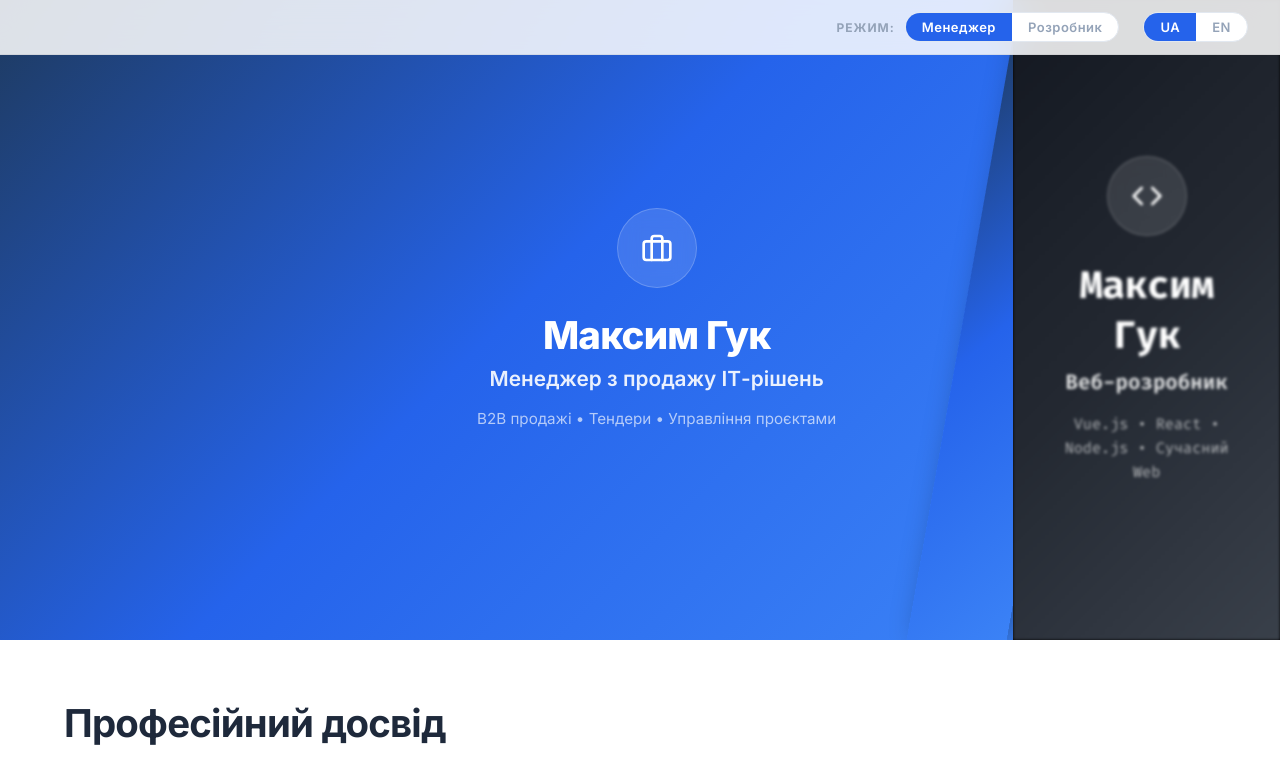
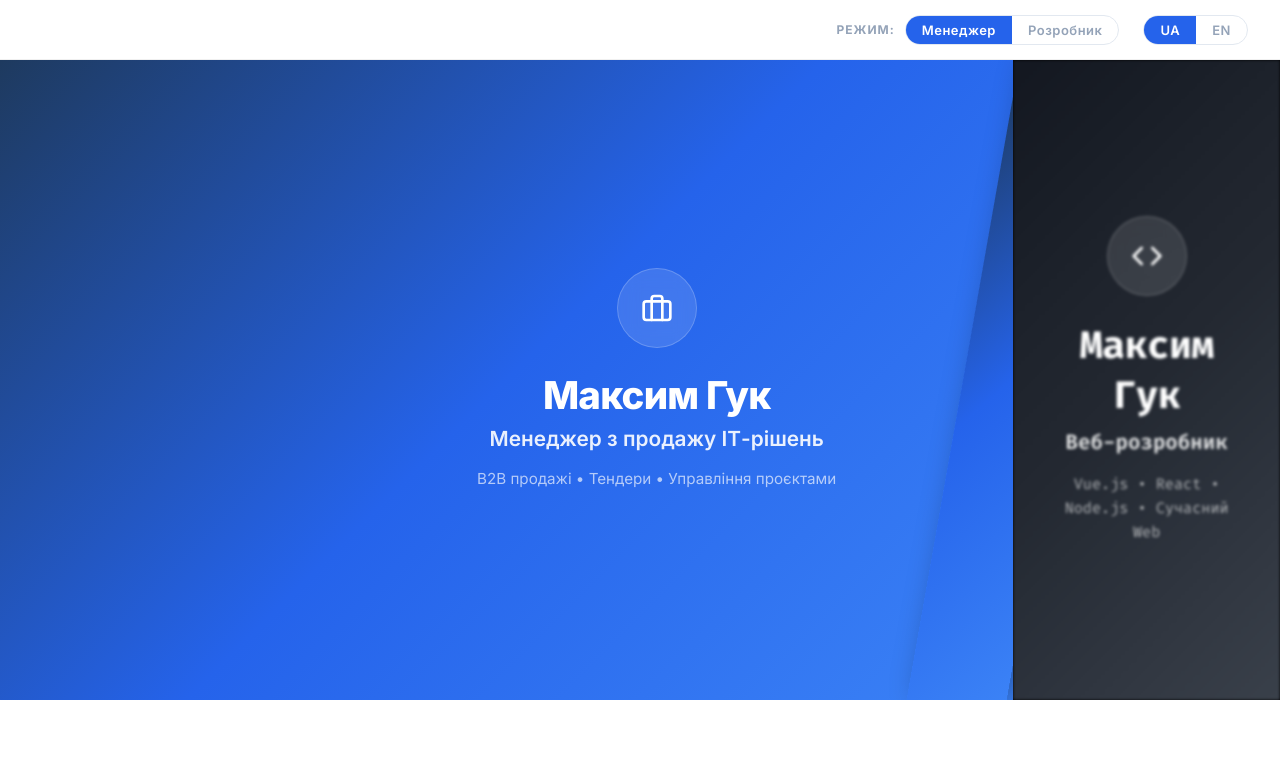
Before and after one commit to GukMaksim/Portfolio, a Vue app: page / in a window 1280 px wide. Shown: the top 760 px of the page. Built offline with nearby package versions, Linux system fonts and the light colour scheme.

Commit message:
feat: implement initial portfolio application structure with a dynamic hero section and mode switching.

```diff
--- a/src/App.vue
+++ b/src/App.vue
@@ -38,6 +38,7 @@ const isDevMode = ref(false)
 	top: 0;
 	left: 0;
 	right: 0;
+  height: 60px;
 	z-index: 100;
 	display: flex;
 	align-items: center;
--- a/src/components/HeroSection.vue
+++ b/src/components/HeroSection.vue
@@ -73,6 +73,7 @@ const setMode = (val) => {
 	display: flex;
 	overflow: hidden;
 	background: #000;
+  margin-top: 60px;
 }
 
 .hero-half {
@@ -146,7 +147,7 @@ const setMode = (val) => {
 /* Photo Placeholders */
 .hero-photo-wrapper {
 	position: absolute;
-	top: calc(50% + 30px);
+	top: 50%;
 	transform: translateY(-50%);
 	width: 320px;
 	height: 420px;
```
